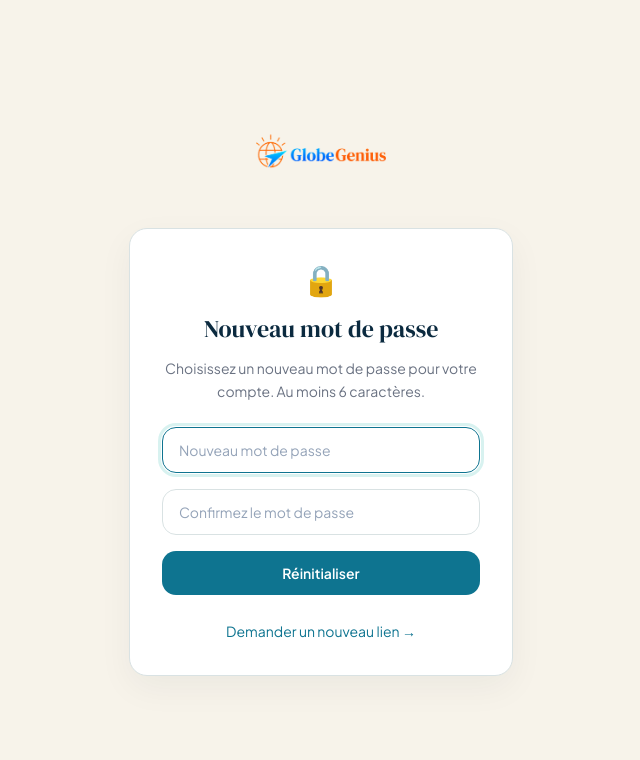
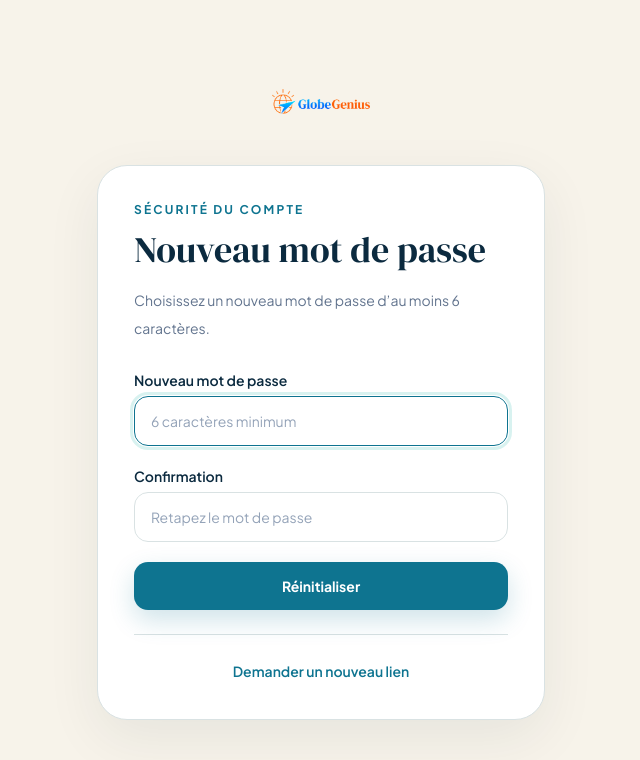
Before and after one commit to pachasandco/globagenius, a Next.js app in the folder frontend/: page /reset-password/1 in a window 1280 px wide. Shown: the top 760 px of the page, without its empty margins (319-959 px from the left). Built offline with nearby package versions, Linux system fonts and the light colour scheme; no server answers.

Commit message:
feat(ui): harmonize password reset form

```diff
--- a/frontend/src/app/reset-password/[token]/page.tsx
+++ b/frontend/src/app/reset-password/[token]/page.tsx
@@ -3,7 +3,6 @@
 import { useState, FormEvent } from "react";
 import Link from "next/link";
 import { useParams, useRouter } from "next/navigation";
-
 import { resetPassword } from "@/lib/api";
 import { Wordmark } from "../../_components/Wordmark";
 
@@ -11,7 +10,6 @@ export default function ResetPasswordTokenPage() {
   const params = useParams<{ token: string }>();
   const router = useRouter();
   const token = params?.token ?? "";
-
   const [password, setPassword] = useState("");
   const [confirm, setConfirm] = useState("");
   const [submitting, setSubmitting] = useState(false);
@@ -21,112 +19,49 @@ export default function ResetPasswordTokenPage() {
   async function handleSubmit(e: FormEvent) {
     e.preventDefault();
     setError("");
-
-    if (password.length < 6) {
-      setError("Le mot de passe doit contenir au moins 6 caractères.");
-      return;
-    }
-    if (password !== confirm) {
-      setError("Les deux mots de passe ne correspondent pas.");
-      return;
-    }
-    if (!token) {
-      setError("Lien invalide. Demandez un nouveau lien depuis la page de connexion.");
-      return;
-    }
+    if (password.length < 6) return setError("Le mot de passe doit contenir au moins 6 caractères.");
+    if (password !== confirm) return setError("Les deux mots de passe ne correspondent pas.");
+    if (!token) return setError("Lien invalide. Demandez un nouveau lien depuis la page de connexion.");
 
     setSubmitting(true);
     try {
       await resetPassword(token, password);
       setSuccess(true);
-      // Auto-redirect after a short pause so the user reads the confirmation
       setTimeout(() => router.push("/login"), 2200);
     } catch (e: unknown) {
       const msg = e instanceof Error ? e.message : "";
-      setError(
-        msg.toLowerCase().includes("invalide") || msg.toLowerCase().includes("expir")
-          ? "Lien invalide ou expiré. Demandez un nouveau lien."
-          : "Erreur lors de la réinitialisation. Réessayez dans un instant."
-      );
+      setError(msg.toLowerCase().includes("invalide") || msg.toLowerCase().includes("expir") ? "Lien invalide ou expiré. Demandez un nouveau lien." : "Erreur lors de la réinitialisation. Réessayez dans un instant.");
     } finally {
       setSubmitting(false);
     }
   }
 
   return (
-    <div className="min-h-screen bg-[#FFF8F0] flex items-start sm:items-center justify-center px-4 py-8 sm:py-0">
-      <div className="w-full max-w-sm text-center">
-        <Link
-          href="/"
-          className="font-[family-name:var(--font-dm-serif)] text-xl leading-none block text-center mb-10"
-        >
-          <Wordmark />
-        </Link>
-
-        <div className="bg-white rounded-2xl border border-gray-100 p-8 shadow-sm text-left">
-          <div className="text-3xl mb-4 text-center">🔒</div>
-          <h1 className="font-[family-name:var(--font-dm-serif)] text-2xl mb-3 text-center">
-            Nouveau mot de passe
-          </h1>
+    <div className="site-auth-page flex min-h-screen items-center justify-center px-5 py-10 sm:px-8">
+      <div className="w-full max-w-md">
+        <div className="mb-9 text-center"><Link href="/" aria-label="Accueil GlobeGenius"><Wordmark size="md" /></Link></div>
+        <div className="site-form-card rounded-[30px] border border-[#D9E2E3] p-6 sm:p-9">
+          <p className="text-xs font-bold uppercase tracking-[0.18em] text-[#0E7490]">Sécurité du compte</p>
+          <h1 className="mt-3 font-[family-name:var(--font-dm-serif)] text-4xl text-[#0B2A3F]">Nouveau mot de passe</h1>
 
           {success ? (
-            <div className="bg-green-50 border border-green-200 rounded-xl p-4">
-              <p className="text-sm text-green-700">
-                ✅ Mot de passe modifié avec succès. Redirection vers la page
-                de connexion…
-              </p>
-            </div>
+            <div className="gg-status-success mt-6 rounded-2xl border p-4 text-sm leading-6">Mot de passe modifié avec succès. Redirection vers la connexion…</div>
           ) : (
             <>
-              <p className="text-sm text-gray-500 mb-6 leading-relaxed text-center">
-                Choisissez un nouveau mot de passe pour votre compte. Au moins
-                6 caractères.
-              </p>
-
-              <form onSubmit={handleSubmit} className="space-y-4">
-                <input
-                  type="password"
-                  value={password}
-                  onChange={(e) => setPassword(e.target.value)}
-                  placeholder="Nouveau mot de passe"
-                  required
-                  minLength={6}
-                  autoFocus
-                  className="w-full px-4 py-3 rounded-xl border border-gray-200 focus:outline-none focus:ring-2 focus:ring-[#FF6B47] text-sm"
-                />
-                <input
-                  type="password"
-                  value={confirm}
-                  onChange={(e) => setConfirm(e.target.value)}
-                  placeholder="Confirmez le mot de passe"
-                  required
-                  minLength={6}
-                  className="w-full px-4 py-3 rounded-xl border border-gray-200 focus:outline-none focus:ring-2 focus:ring-[#FF6B47] text-sm"
-                />
-
-                {error && (
-                  <div className="bg-red-50 border border-red-200 rounded-xl p-3 text-sm text-red-700">
-                    {error}
-                  </div>
-                )}
-
-                <button
-                  type="submit"
-                  disabled={submitting}
-                  className="w-full bg-[#FF6B47] hover:bg-[#E55A38] text-white font-semibold py-3 rounded-xl transition-all disabled:opacity-50 disabled:cursor-not-allowed text-sm"
-                >
-                  {submitting ? "Modification…" : "Réinitialiser"}
-                </button>
+              <p className="mt-4 text-sm leading-7 text-slate-500">Choisissez un nouveau mot de passe d’au moins 6 caractères.</p>
+              <form onSubmit={handleSubmit} className="mt-7 space-y-5">
+                <div>
+                  <label className="mb-1.5 block text-sm font-semibold text-[#0B2A3F]">Nouveau mot de passe</label>
+                  <input type="password" value={password} onChange={(e) => setPassword(e.target.value)} placeholder="6 caractères minimum" required minLength={6} autoFocus className="w-full rounded-xl border px-4 py-3.5 text-sm outline-none" />
+                </div>
+                <div>
+                  <label className="mb-1.5 block text-sm font-semibold text-[#0B2A3F]">Confirmation</label>
+                  <input type="password" value={confirm} onChange={(e) => setConfirm(e.target.value)} placeholder="Retapez le mot de passe" required minLength={6} className="w-full rounded-xl border px-4 py-3.5 text-sm outline-none" />
+                </div>
+                {error && <div className="rounded-xl border border-red-200 bg-red-50 p-3 text-sm text-red-700">{error}</div>}
+                <button type="submit" disabled={submitting} className="site-cta-primary w-full rounded-xl py-3.5 text-sm font-bold disabled:cursor-not-allowed disabled:opacity-50">{submitting ? "Modification…" : "Réinitialiser"}</button>
               </form>
-
-              <div className="mt-6 text-center">
-                <Link
-                  href="/reset-password"
-                  className="text-sm text-gray-500 hover:text-[#FF6B47] transition-colors"
-                >
-                  Demander un nouveau lien →
-                </Link>
-              </div>
+              <div className="mt-6 border-t border-[#D9E2E3] pt-6 text-center"><Link href="/reset-password" className="text-sm font-semibold text-[#0E7490] hover:text-[#0A6078]">Demander un nouveau lien</Link></div>
             </>
           )}
         </div>
```
